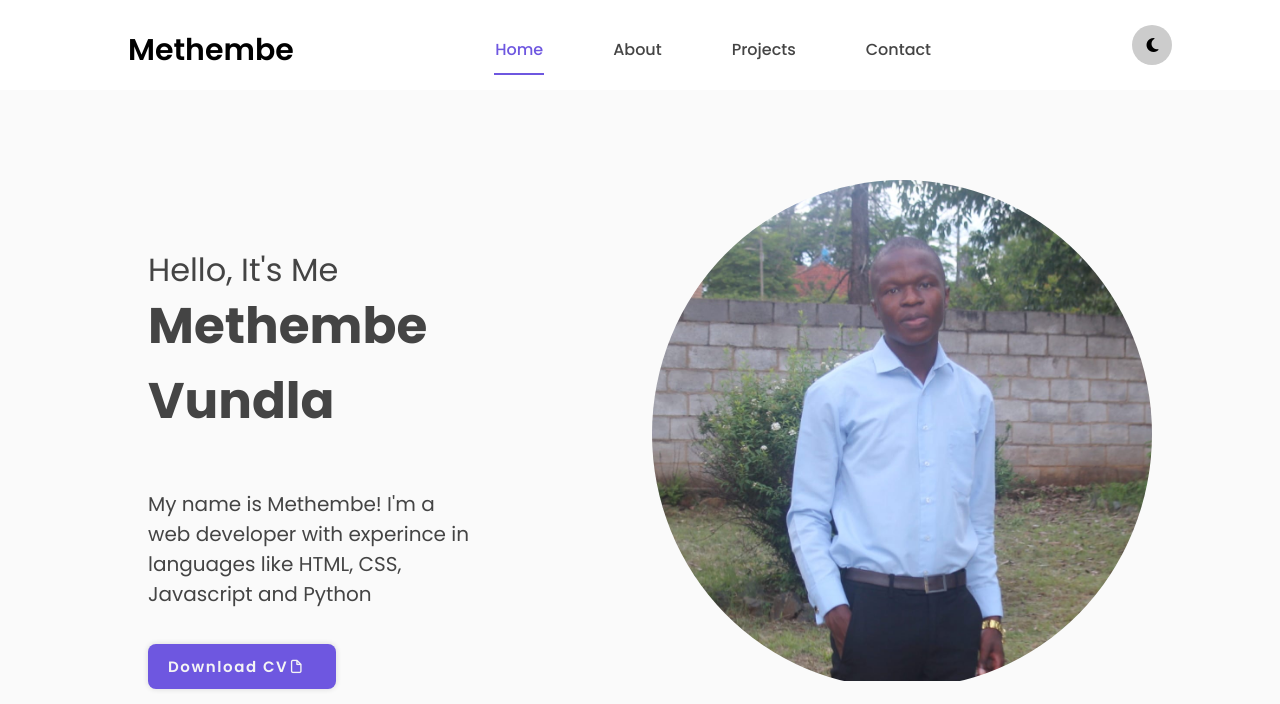
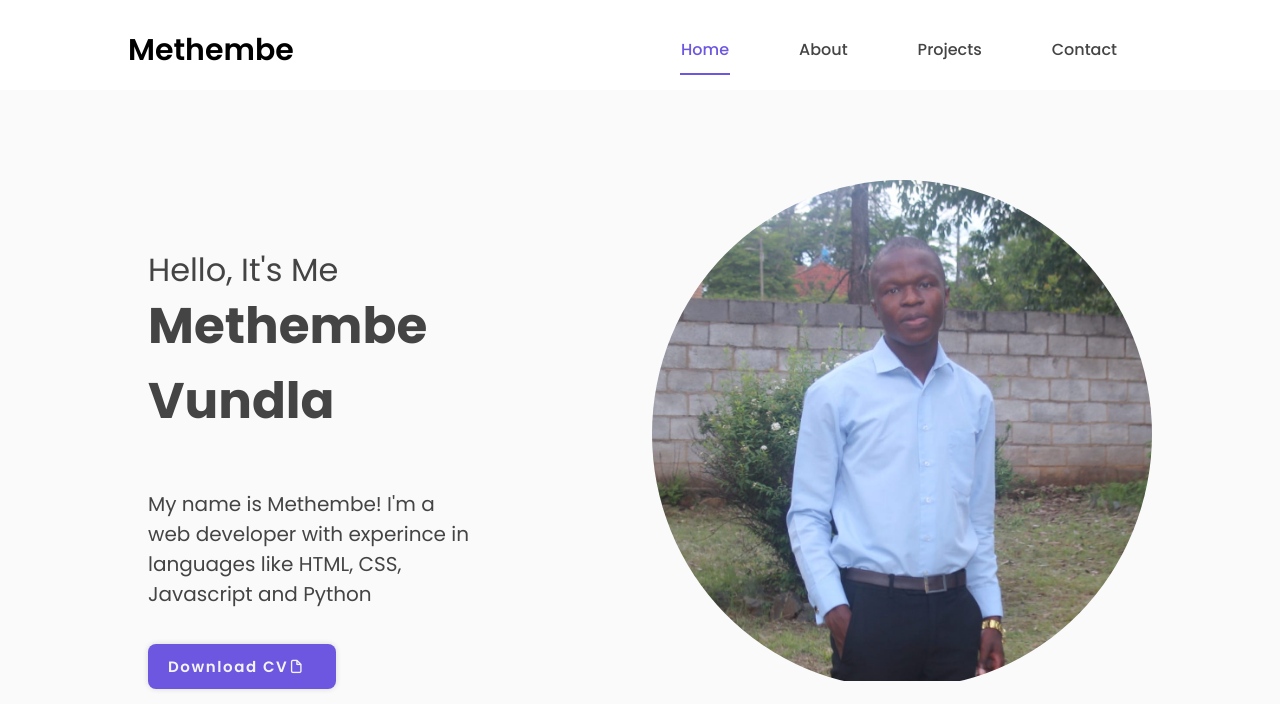
Before and after one commit to Mdv17/my_portfolio, a plain HTML site: page index.html in a window 1280 px wide. Shown: the top 704 px of the page. Drawn offline with nearby package versions, Linux system fonts and the light colour scheme; a web font is replaced by a local one.

Commit message:
Update index.html

```diff
--- a/index.html
+++ b/index.html
@@ -42,12 +42,12 @@
                 </ul>
             </div>
             <!--Dark Mode-->
-            <div class="mode">
+<!--             <div class="mode">
                 <div class="moon-sun" id="toggle-switch">
                     <i class="fa fa-moon" id="moon"></i>
                     <i class="fa fa-sun" id="sun"></i>
                 </div>
-            </div>
+            </div> -->
             <!--Nav Menu Btn-->
             <div class="nav-menu-btn">
                 <i class="uil uil-bars" onclick="myMenuFunction()"></i>
```
